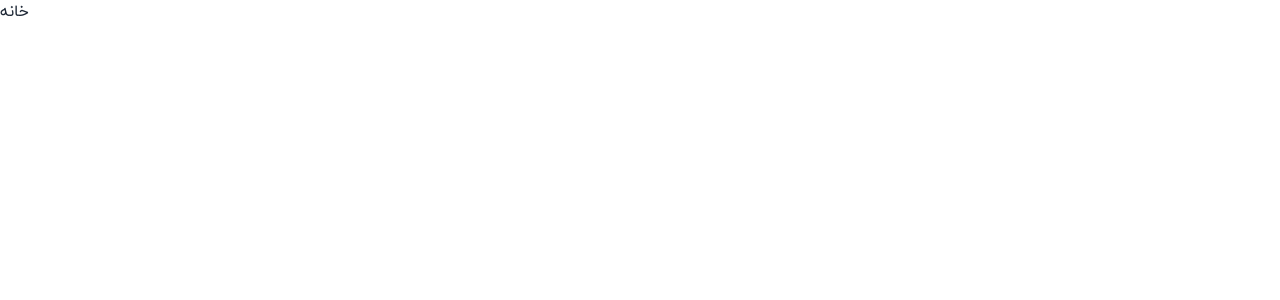
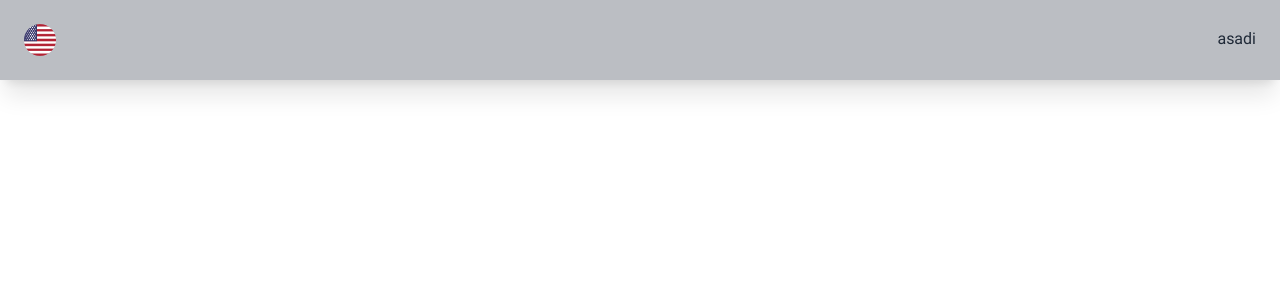
Before and after one commit to hamid19471/admin-dashboard, a React app: page /login in a window 1280 px wide. Shown: the top 300 px of the page. Built offline with nearby package versions, Linux system fonts and the light colour scheme; the HTML template or start-up script is replaced by a standard one.

Commit message:
Update: use route in main app file

```diff
--- a/src/App.jsx
+++ b/src/App.jsx
@@ -1,5 +1,8 @@
+import { RouterProvider } from "react-router-dom";
+import { route } from "./routes";
+
 const App = () => {
-  return <div>خانه</div>;
+  return <RouterProvider router={route} />;
 };
 
 export default App;
```
